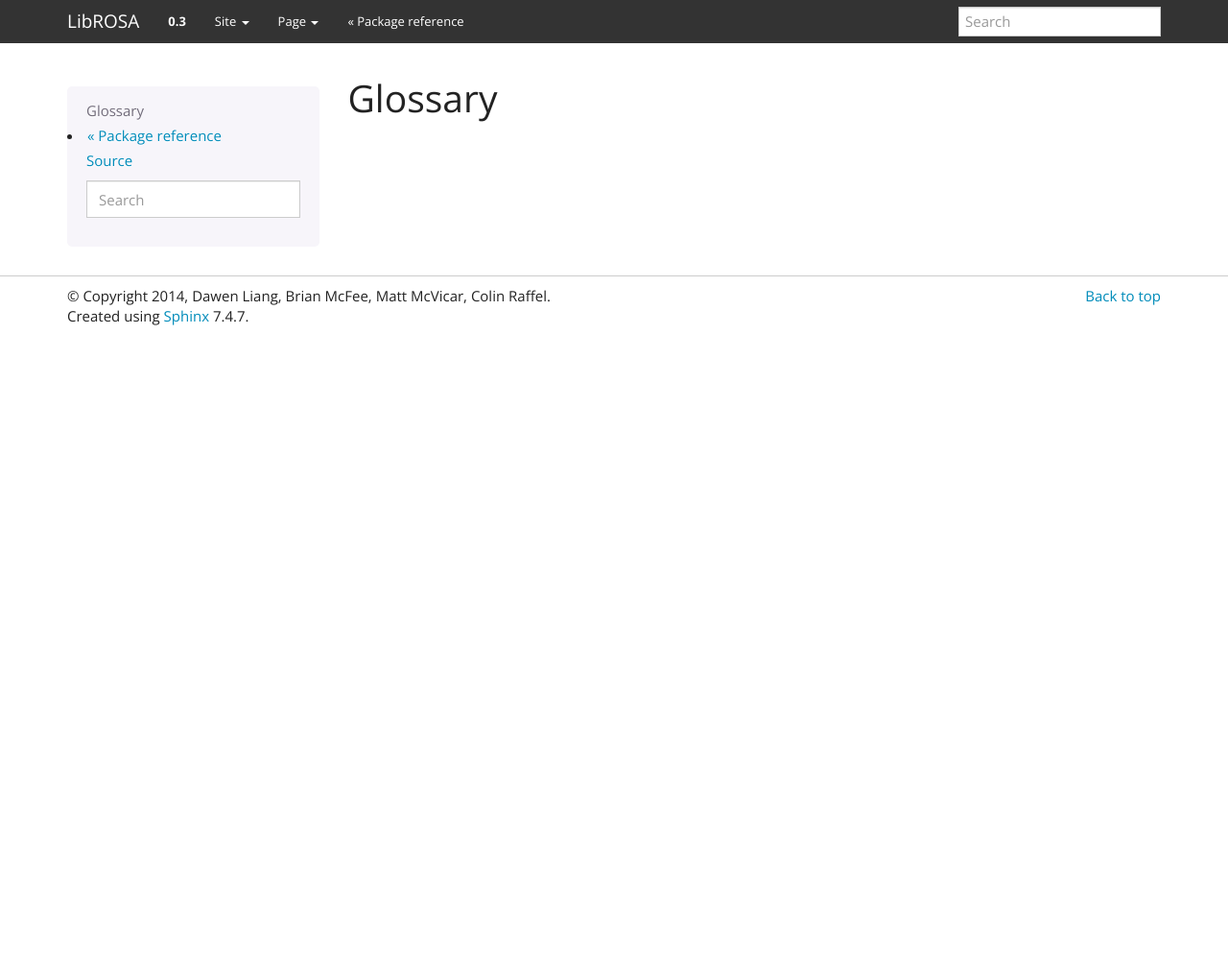
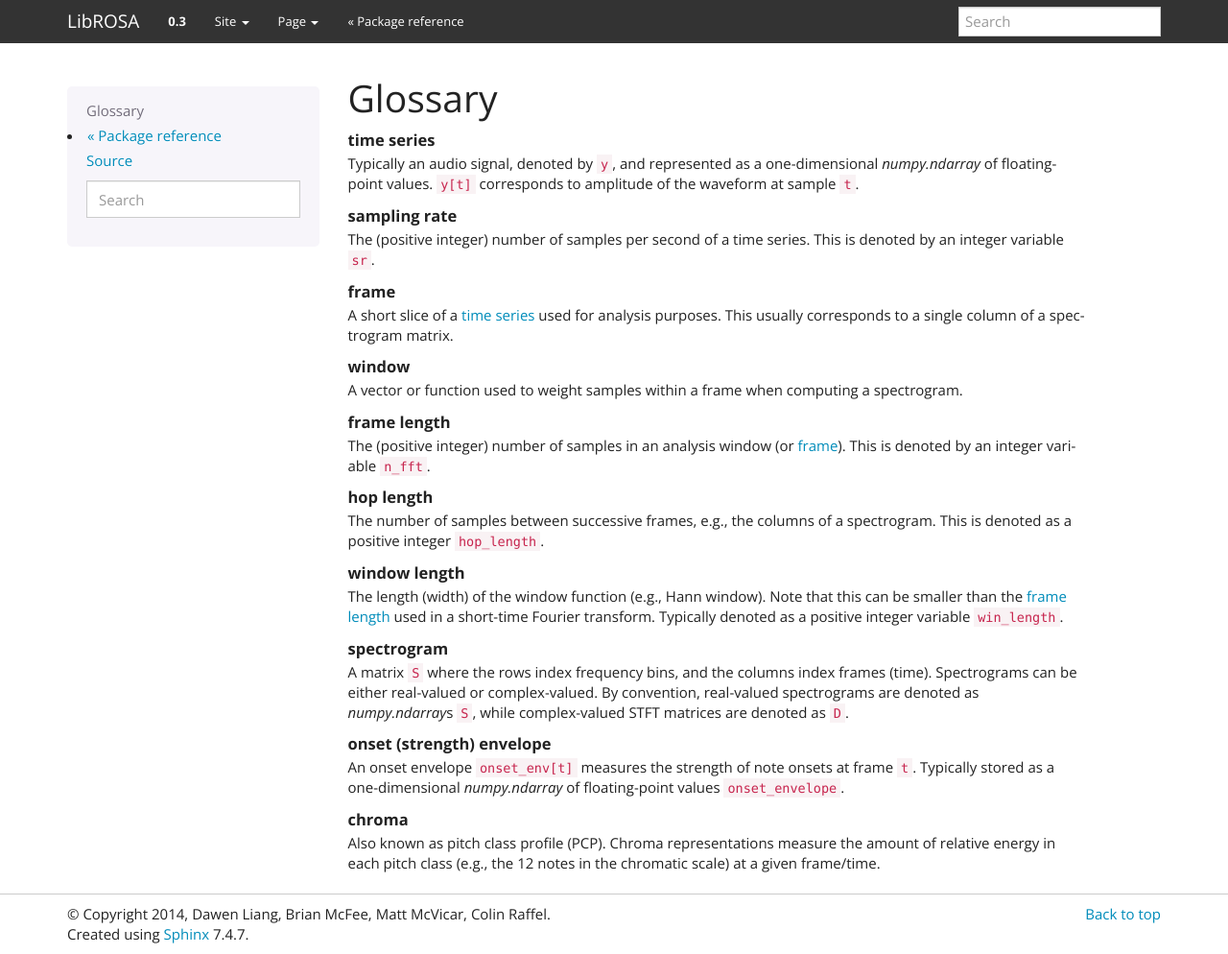
Before and after one commit to librosa/librosa, a Sphinx documentation site: the page built from docs/glossary.rst, in a window 1280 px wide and 994 px high. Shown: the whole window at 96% size. Built offline with Sphinx 7.4.7, drawn with Linux system fonts in a browser that asks for light colours.

Commit message:
added glossary

```diff
--- a/docs/glossary.rst
+++ b/docs/glossary.rst
@@ -1,2 +1,51 @@
 Glossary
 ========
+
+.. glossary::
+
+    time series
+        Typically an audio signal, denoted by ``y``, and represented as a
+        one-dimensional *numpy.ndarray* of floating-point values.  ``y[t]``
+        corresponds to amplitude of the waveform at sample ``t``.
+
+    sampling rate
+        The (positive integer) number of samples per second of a time series.
+        This is denoted by an integer variable ``sr``.
+
+    frame
+        A short slice of a :term:`time series` used for analysis purposes.  This
+        usually corresponds to a single column of a spectrogram matrix.
+
+    window
+        A vector or function used to weight samples within a frame when computing
+        a spectrogram.
+
+    frame length
+        The (positive integer) number of samples in an analysis window (or
+        :term:`frame`).
+        This is denoted by an integer variable ``n_fft``.
+
+    hop length
+        The number of samples between successive frames, e.g., the columns
+        of a spectrogram.  This is denoted as a positive integer ``hop_length``.
+
+    window length
+        The length (width) of the window function (e.g., Hann window).  Note that this
+        can be smaller than the :term:`frame length` used in a short-time Fourier
+        transform.  Typically denoted as a positive integer variable ``win_length``.
+
+    spectrogram
+        A matrix ``S`` where the rows index frequency bins, and the columns index
+        frames (time).  Spectrograms can be either real-valued or complex-valued.  By
+        convention, real-valued spectrograms are denoted as *numpy.ndarray*\ s ``S``,
+        while complex-valued STFT matrices are denoted as ``D``.
+
+    onset (strength) envelope
+        An onset envelope ``onset_env[t]`` measures the strength of note onsets at
+        frame ``t``.  Typically stored as a one-dimensional *numpy.ndarray* of
+        floating-point values ``onset_envelope``.
+
+    chroma
+        Also known as pitch class profile (PCP).  Chroma representations measure the
+        amount of relative energy in each pitch class (e.g., the 12 notes in the
+        chromatic scale) at a given frame/time.
```
Also changed, not shown: docs/tutorial.rst (+6 -6 lines), 1 other file.
